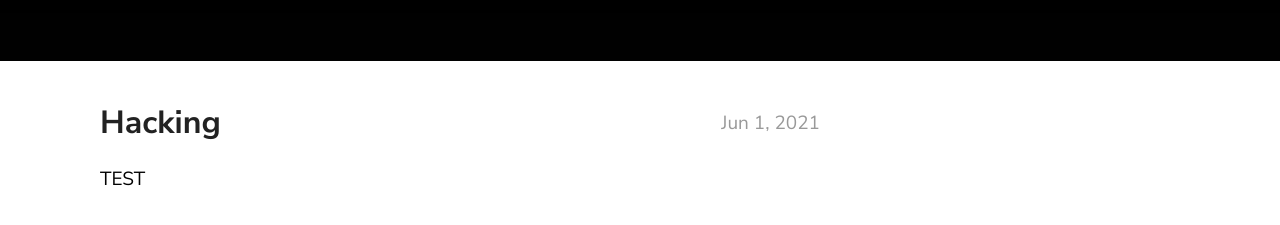
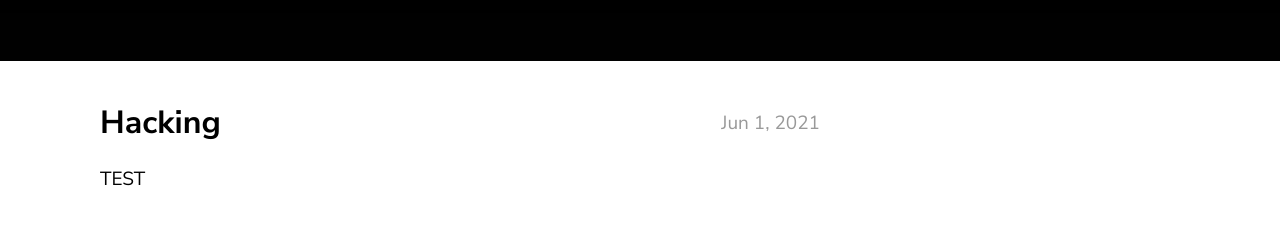
Before and after one commit to Developers-Official/hackintoanetwork.github.io, a Jekyll site: the page built from index.md, in a window 1280 px wide. Shown: the part 364-589 px from the top of the page. Built offline with Jekyll 4.4.1, drawn with Linux system fonts in a browser that asks for light colours.

Commit message:
Update theme.scss

```diff
--- a/_sass/theme.scss
+++ b/_sass/theme.scss
@@ -151,7 +151,7 @@ header {
 }
 
 .post-title {
-	color: #222;
+	color: #000;
 	transition: color .3s ease;
 	margin: .1em 0;
 	&:hover {
```
